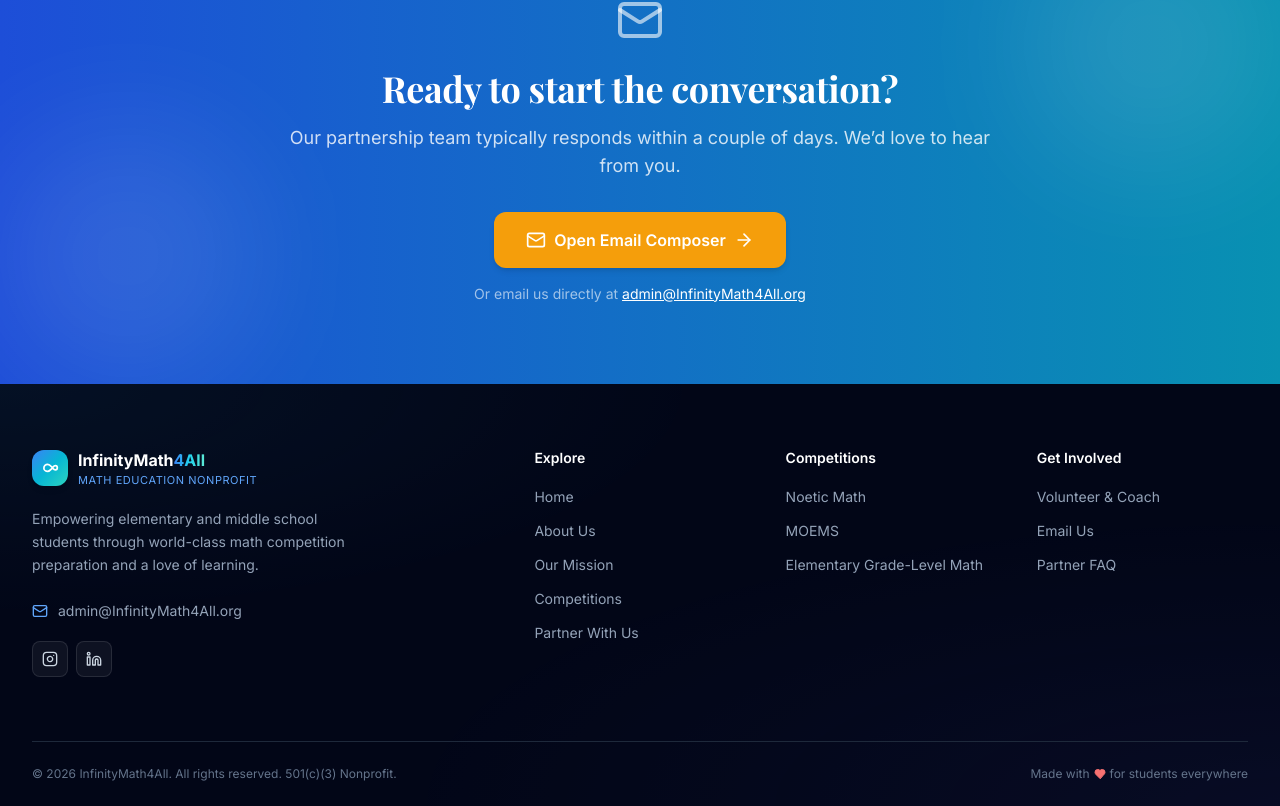
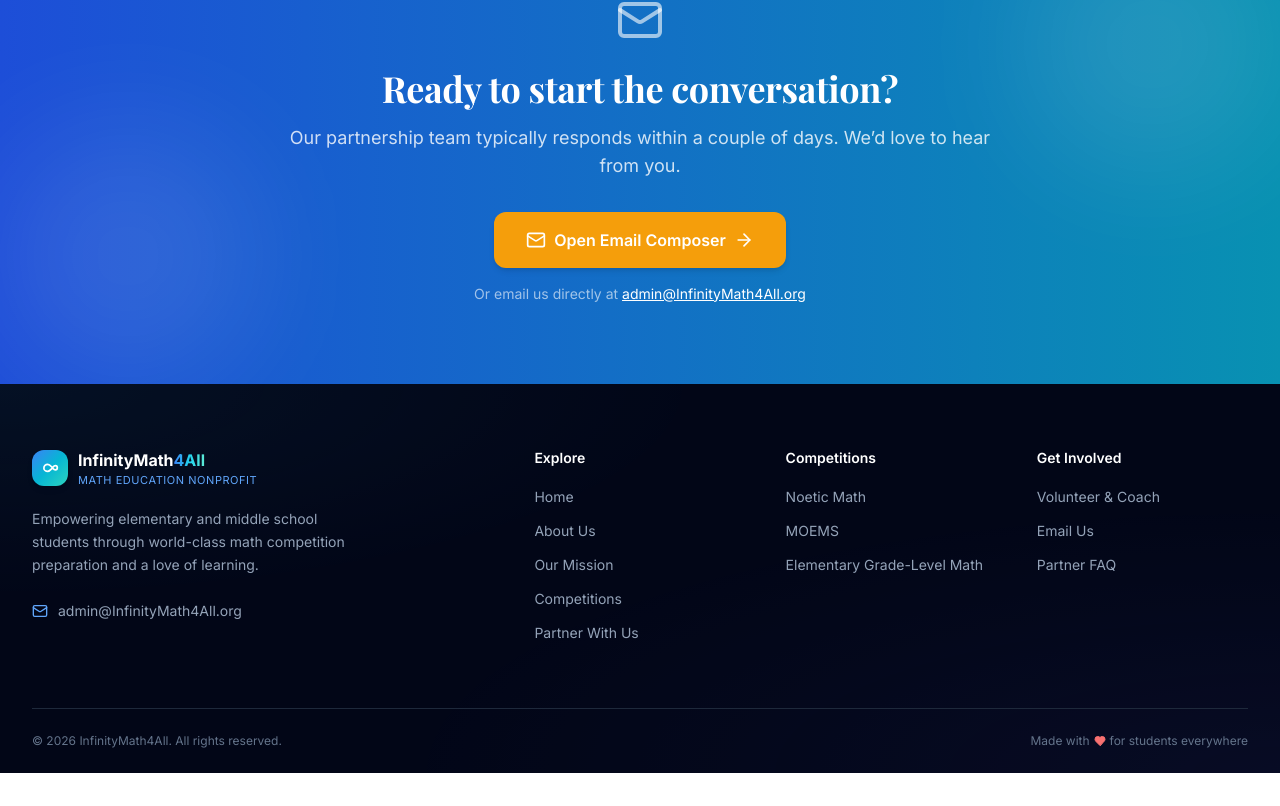
Before and after one commit to CodingNinjaXtreme/Offical-Nonprofit-Website, a React (Vite) app: page /partner#faq in a window 1280 px wide. Before the commit this address led to /partner. Shown: the part 3246-4052 px from the top of the page. After the commit the page ends 4019 px from the top, so only its background shows below. Built offline with nearby package versions, Linux system fonts and the light colour scheme.

Commit message:
removed any mentions of 501(c)(3) because we aren't officially a 501(c)(3) registered nonprofit yet

```diff
--- a/src/components/Footer.tsx
+++ b/src/components/Footer.tsx
@@ -1,5 +1,5 @@
 import { Link } from 'react-router-dom';
-import { Mail, Heart, Instagram, Linkedin } from 'lucide-react';
+import { Mail, Heart } from 'lucide-react';
 import Logo from './Logo';
 
 const footerLinks = {
@@ -21,11 +21,6 @@
     { label: 'Partner FAQ', path: '/partner#faq' },
   ],
 };
-
-const socials = [
-  { icon: Instagram, href: 'mailto:admin@InfinityMath4All.org', label: 'Email us about Instagram' },
-  { icon: Linkedin, href: 'mailto:admin@InfinityMath4All.org', label: 'Email us about LinkedIn' },
-];
 
 export default function Footer() {
   return (
@@ -65,18 +60,6 @@
                   </a>
                 </div>
               </div>
-            <div className="flex items-center gap-2 mt-5">
-              {socials.map(({ icon: Icon, href, label }) => (
-                <a
-                  key={label}
-                  href={href}
-                  aria-label={label}
-                  className="w-9 h-9 rounded-lg bg-white/5 hover:bg-white/10 border border-white/10 flex items-center justify-center text-slate-300 hover:text-white transition-all duration-200"
-                >
-                  <Icon className="w-4 h-4" />
-                </a>
-              ))}
-            </div>
             </div>
 
             {Object.entries(footerLinks).map(([category, links]) => (
@@ -109,7 +92,7 @@
 
           <div className="border-t border-slate-800 py-6 flex flex-col sm:flex-row items-center justify-between gap-4">
             <p className="text-xs text-slate-500">
-            &copy; {new Date().getFullYear()} InfinityMath4All. All rights reserved. 501(c)(3) Nonprofit.
+              &copy; {new Date().getFullYear()} InfinityMath4All. All rights reserved.
             </p>
             <p className="text-xs text-slate-500 flex items-center gap-1">
               Made with <Heart className="w-3 h-3 text-red-400 fill-red-400" /> for students everywhere
--- a/src/pages/Competitions.tsx
+++ b/src/pages/Competitions.tsx
@@ -6,9 +6,9 @@
   Users,
   ArrowRight,
   Star,
-  Globe,
+
   BookOpen,
-  Target,
+
   Medal,
   ChevronRight,
   CheckCircle2,
--- a/src/pages/Home.tsx
+++ b/src/pages/Home.tsx
@@ -104,7 +104,7 @@
             <div className="animate-rise">
               <div className="inline-flex items-center gap-2 bg-white/10 backdrop-blur-sm border border-white/15 rounded-full px-4 py-1.5 mb-8">
                 <span className="w-2 h-2 bg-emerald-400 rounded-full animate-pulse" />
-                <span className="text-white/80 text-sm font-medium">501(c)(3) Nonprofit · Run by high schoolers</span>
+                <span className="text-white/80 text-sm font-medium"> A Registered Nonprofit · Run by upcoming high schoolers</span>
               </div>
               <h1 className="text-5xl lg:text-6xl xl:text-7xl font-bold text-white leading-[1.05] mb-6">
                 Unlocking Every
```
Lines whose indentation alone changed are shown as unchanged.
